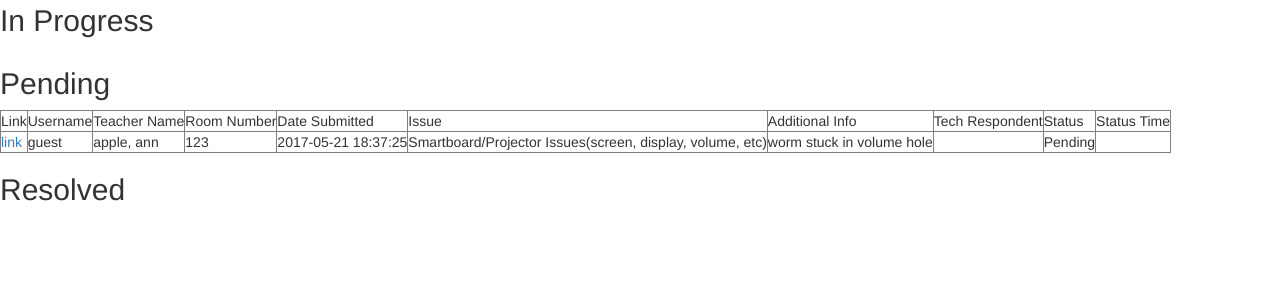
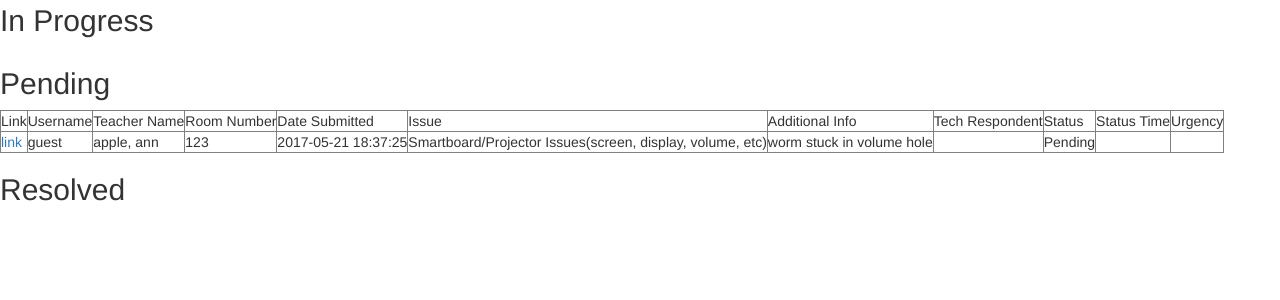
Before and after one commit to billywongstuy/BrevityFinesse-SDSpr17FP, a Flask app: page /guest_tickets in a window 1280 px wide. Shown: the part 127-427 px from the top of the page. Run offline with Flask 2, Linux system fonts and the light colour scheme; data comes from the database, SQL or seed files in the repository; some libraries are stand-ins or nearby versions.

Commit message:
even more templating

```diff
--- a/templates/index-teacher.html
+++ b/templates/index-teacher.html
@@ -24,6 +24,7 @@
       <td>Tech Respondent</td>
       <td>Status</td>
       <td>Status Time</td>
+      <td>Urgency</td>
     </tr>
     {% endif %}
 
@@ -39,6 +40,7 @@
       <td>{% if ticket.tech_name is not none %}{{ticket.tech_name}}{% endif %}</td>
       <td>{% if ticket.status is not none %}{{ticket.status}}{% endif %}</td>
       <td>{% if ticket.when is not none %}{{ticket.when}}{% endif %}</td>
+      <td>{% if ticket.urgency is not none %}{{ticket.urgency}}{% endif %}</td>
     </tr>
     {% endfor %}
   </table>
@@ -59,6 +61,7 @@
       <td>Tech Respondent</td>
       <td>Status</td>
       <td>Status Time</td>
+      <td>Urgency</td>
     </tr>
     {% endif %}
     {% for ticket in pending %}
@@ -73,6 +76,7 @@
       <td>{% if ticket.tech_name is not none %}{{ticket.tech_name}}{% endif %}</td>
       <td>{% if ticket.status is not none %}{{ticket.status}}{% endif %}</td>
       <td>{% if ticket.when is not none %}{{ticket.when}}{% endif %}</td>
+      <td>{% if ticket.urgency is not none %}{{ticket.urgency}}{% endif %}</td>
     </tr>
     {% endfor %}
   </table>
@@ -93,6 +97,7 @@
       <td>Tech Respondent</td>
       <td>Status</td>
       <td>Status Time</td>
+      <td>Urgency</td>
     </tr>
     {% endif %}
     {% for ticket in resolved %}
@@ -107,6 +112,7 @@
       <td>{% if ticket.tech_name is not none %}{{ticket.tech_name}}{% endif %}</td>
       <td>{% if ticket.status is not none %}{{ticket.status}}{% endif %}</td>
       <td>{% if ticket.when is not none %}{{ticket.when}}{% endif %}</td>
+      <td>{% if ticket.urgency is not none %}{{ticket.urgency}}{% endif %}</td>
     </tr>
     {% endfor %}
   </table>
--- a/templates/tickets-all.html
+++ b/templates/tickets-all.html
@@ -26,6 +26,7 @@
       <td>Tech Respondent</td>
       <td>Status</td>
       <td>Status Time</td>
+      <td>Urgency</td>
     </tr>
     {% endif %}
 
@@ -41,6 +42,7 @@
       <td>{% if ticket.tech_name is not none %}{{ticket.tech_name}}{% endif %}</td>
       <td>{% if ticket.status is not none %}{{ticket.status}}{% endif %}</td>
       <td>{% if ticket.when is not none %}{{ticket.when}}{% endif %}</td>
+      <td>{% if ticket.urgency is not none %}{{ticket.urgency}}{% endif %}</td>
     </tr>
     {% endfor %}
   </table>
@@ -61,6 +63,7 @@
       <td>Tech Respondent</td>
       <td>Status</td>
       <td>Status Time</td>
+      <td>Urgency</td>
     </tr>
     {% endif %}
     {% for ticket in pending %}
@@ -75,6 +78,7 @@
       <td>{% if ticket.tech_name is not none %}{{ticket.tech_name}}{% endif %}</td>
       <td>{% if ticket.status is not none %}{{ticket.status}}{% endif %}</td>
       <td>{% if ticket.when is not none %}{{ticket.when}}{% endif %}</td>
+      <td>{% if ticket.urgency is not none %}{{ticket.urgency}}{% endif %}</td>
     </tr>
     {% endfor %}
   </table>
@@ -95,6 +99,7 @@
       <td>Tech Respondent</td>
       <td>Status</td>
       <td>Status Time</td>
+      <td>Urgency</td>
     </tr>
     {% endif %}
     {% for ticket in resolved %}
@@ -109,6 +114,7 @@
       <td>{% if ticket.tech_name is not none %}{{ticket.tech_name}}{% endif %}</td>
       <td>{% if ticket.status is not none %}{{ticket.status}}{% endif %}</td>
       <td>{% if ticket.when is not none %}{{ticket.when}}{% endif %}</td>
+      <td>{% if ticket.urgency is not none %}{{ticket.urgency}}{% endif %}</td>
     </tr>
     {% endfor %}
   </table>
--- a/templates/tickets-guest.html
+++ b/templates/tickets-guest.html
@@ -26,6 +26,7 @@
       <td>Tech Respondent</td>
       <td>Status</td>
       <td>Status Time</td>
+      <td>Urgency</td>
     </tr>
     {% endif %}
 
@@ -41,6 +42,7 @@
       <td>{% if ticket.tech_name is not none %}{{ticket.tech_name}}{% endif %}</td>
       <td>{% if ticket.status is not none %}{{ticket.status}}{% endif %}</td>
       <td>{% if ticket.when is not none %}{{ticket.when}}{% endif %}</td>
+      <td>{% if ticket.urgency is not none %}{{ticket.urgency}}{% endif %}</td>
     </tr>
     {% endfor %}
   </table>
@@ -61,6 +63,7 @@
       <td>Tech Respondent</td>
       <td>Status</td>
       <td>Status Time</td>
+      <td>Urgency</td>
     </tr>
     {% endif %}
     {% for ticket in pending %}
@@ -75,6 +78,7 @@
       <td>{% if ticket.tech_name is not none %}{{ticket.tech_name}}{% endif %}</td>
       <td>{% if ticket.status is not none %}{{ticket.status}}{% endif %}</td>
       <td>{% if ticket.when is not none %}{{ticket.when}}{% endif %}</td>
+      <td>{% if ticket.urgency is not none %}{{ticket.urgency}}{% endif %}</td>
     </tr>
     {% endfor %}
   </table>
@@ -95,6 +99,7 @@
       <td>Tech Respondent</td>
       <td>Status</td>
       <td>Status Time</td>
+      <td>Urgency</td>
     </tr>
     {% endif %}
     {% for ticket in resolved %}
@@ -109,6 +114,7 @@
       <td>{% if ticket.tech_name is not none %}{{ticket.tech_name}}{% endif %}</td>
       <td>{% if ticket.status is not none %}{{ticket.status}}{% endif %}</td>
       <td>{% if ticket.when is not none %}{{ticket.when}}{% endif %}</td>
+      <td>{% if ticket.urgency is not none %}{{ticket.urgency}}{% endif %}</td>
     </tr>
     {% endfor %}
   </table>
```
